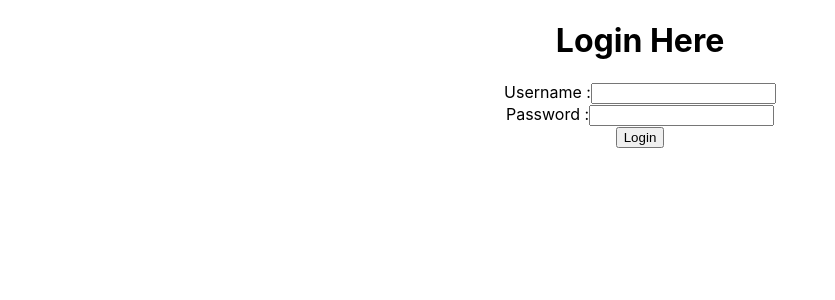
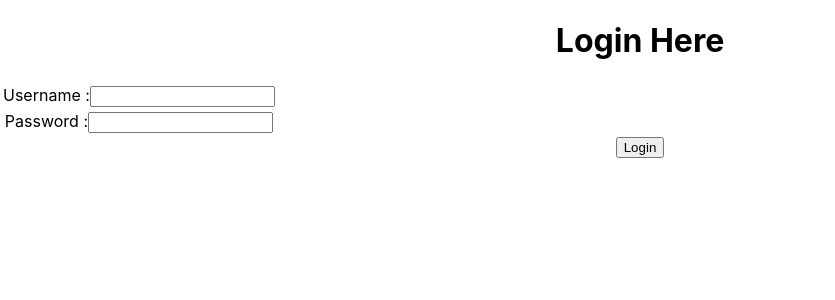
Before and after one commit to SandeepaDilakshana/ReactAssignment, a React (Create React App) app in the folder reactapp/: page / in a window 1280 px wide. Shown: the top 300 px of the page, without its empty margins (0-835 px from the left). Built offline with nearby package versions, Linux system fonts and the light colour scheme.

Commit message:
update Login.js

```diff
--- a/reactapp/src/components/Login.js
+++ b/reactapp/src/components/Login.js
@@ -1,17 +1,33 @@
-import { Form, useNavigate } from "react-router-dom";
+import { useNavigate } from "react-router-dom";
+import { useState } from "react";
 
 export default function Login() {
+
+    const data = [{username:'2020/ICT/21'},
+                  {password:'abc123'}
+    ]
+    const [studentData,setStudentData] = useState({
+        username:"",
+        password:""
+    })
 
     const navigate = useNavigate();
     const authenticate = () => {
         navigate('/dash')
     }
+
     return (
         <div>
             <h1>Login Here</h1>
-            Username :<input type="text" name="username" /><br/>
-            Password :<input type="password" name="password"/><br/>
-            <button onClick={() => authenticate()}>Login</button>
+            <table>
+                <tr>
+                    <td>Username :<input type="text" name="username" /></td>
+                </tr>
+                <tr>
+                    <td>Password :<input type="password" name="password" /></td>
+                </tr>
+            </table>
+                <button onClick={() => authenticate()}>Login</button>
         </div>
     );
 }
```
